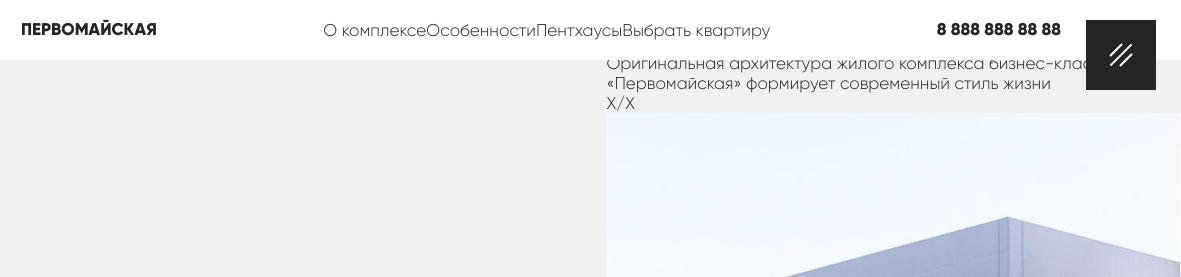
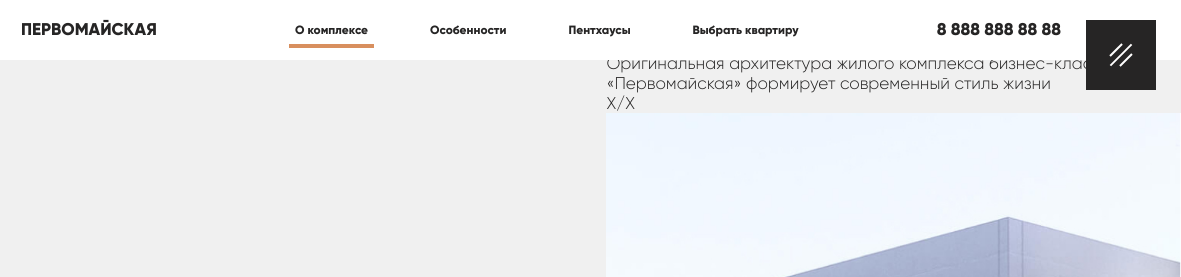
Before and after one commit to Mitfart/ItMaraphone, a plain HTML site: page Index.html in a window 1280 px wide. Both pictures are taken after a click on the link "О комплексе". Shown: the top 277 px of the page, 99-1280 px from the left. Drawn offline with Linux system fonts and the light colour scheme.

Commit message:
21.07.2022_15.21
- Header - Done

```diff
--- a/Css/menu.css
+++ b/Css/menu.css
@@ -10,4 +10,33 @@
     display: flex;
     align-items: center;
     justify-content: center;
+
+    position: relative;
 }
+
+.menu__item {
+    font-size: 12px;
+    line-height: 15px;
+    font-weight: 700;
+
+    padding: 6px;
+    margin: 25px;
+}
+
+#manu__marker {
+    background: var(--f-color-accent);
+
+    height: 4px;
+    width: 0;
+
+    position: absolute;
+    left: 0;
+    bottom: 12px;
+
+    transition: .3s;
+}
+
+
+.menu_vertical {
+
+}
--- a/Index.html
+++ b/Index.html
@@ -20,7 +20,9 @@
     <link rel="stylesheet" href="./Css/footer.css">
 
     <link rel="stylesheet" href="./Css/root.css">
+
 </head>
+
 <body>
     <header class="header">
         <div class="logo header__logo">
@@ -31,7 +33,8 @@
             <a href="#" class="header__title"> Первомайская </a>
 
             <ul class="menu__items">
-                <a href="#" class="menu__item">О комплексе     </a>
+                <nav id="manu__marker"></nav>
+                <a href="#" class="menu__item menu__item_active">О комплексе     </a>
                 <a href="#" class="menu__item">Особенности     </a>
                 <a href="#" class="menu__item">Пентхаусы       </a>
                 <a href="#" class="menu__item">Выбрать квартиру</a>
@@ -130,5 +133,9 @@
             Разработано в MST      |      2018
         </p>
     </footer>
+
 </body>
+
+<script src="./JS/marker.js" type="text/javascript"></script>
+
 </html>
--- /dev/null
+++ b/JS/marker.js
@@ -0,0 +1,61 @@
+window.onload = function(){
+    const menuMarkerSelector = '#manu__marker';
+    const itemClass          = 'menu__item';
+    const activeItemClass    = 'menu__item_active';
+
+    const marker   = document.querySelector(menuMarkerSelector);
+    const items    = document.querySelectorAll('.' + itemClass);
+    let activeItem = document.querySelector('.' + activeItemClass);
+
+
+    let hoveredItem = activeItem;
+    let setHoverTO = null;
+    let setHoverToActiveTO = null;
+
+    const markerTransitionTime = window
+        .getComputedStyle(marker).transitionDuration
+        .replace('s', '') * 1000;
+
+
+    function setIndicator(item) {
+        const pos      = Math.min(item.offsetLeft, hoveredItem.offsetLeft);
+        const deltaPos = Math.max(item.offsetLeft, hoveredItem.offsetLeft) - pos;
+        const width    = item.offsetWidth + deltaPos;
+
+        marker.style.left  = pos   + 'px';
+        marker.style.width = width + 'px';
+    }
+
+    function setActiveItem(item) {
+        activeItem.classList.remove(activeItemClass);
+        item.classList.add(activeItemClass);
+        activeItem = item;
+
+        setIndicator();
+    }
+
+    items.forEach(item => {
+        item.addEventListener('click', e => {
+            setActiveItem(e.target)
+        });
+        item.addEventListener('mouseover', e => {
+            clearTimeout(setHoverToActiveTO);
+            setIndicator(e.target);
+
+            setHoverTO = setTimeout(() => {
+                hoveredItem = e.target;
+                setIndicator(e.target);
+            }, markerTransitionTime)
+        });
+        item.addEventListener("mouseout", e => {
+            clearTimeout(setHoverTO);
+
+            setHoverToActiveTO = setTimeout(() => {
+                hoveredItem = activeItem;
+                setIndicator(activeItem);
+            }, markerTransitionTime)
+        });
+    });
+
+    setIndicator(activeItem);
+}
```
